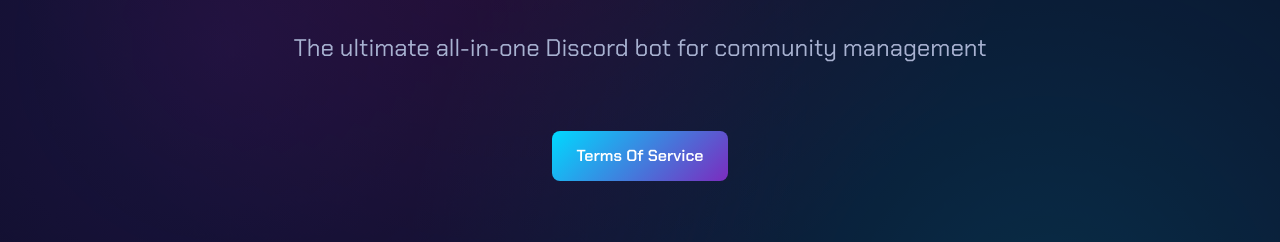
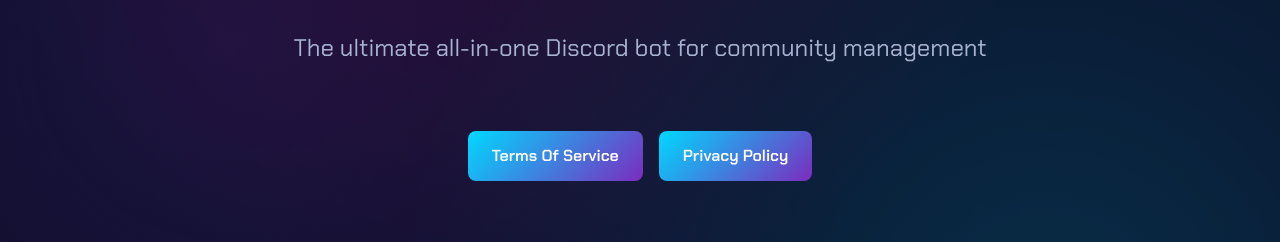
Before and after one commit to hsdsahf-ai/VCeaca, a website: page index.html in a window 1280 px wide. Shown: the part 343-585 px from the top of the page. Drawn offline with Linux system fonts and the light colour scheme.

Commit message:
Update index.html

```diff
--- a/index.html
+++ b/index.html
@@ -580,11 +580,10 @@
             <h1 class="hero-title">JandroCore</h1>
 <p class="hero-subtitle">The ultimate all-in-one Discord bot for community management</p>
 
-<!-- Add your button here -->
-<a href="https://jandrocore.netlify.app" class="login-btn" style="margin-top: 1rem;">
-    Terms Of Service
-
-</a>
+<div style="display: flex; gap: 16px; justify-content: center; margin-top: 1rem;">
+    <a href="jandrocore.netlify.app" class="login-btn">Terms Of Service</a>
+    <a href="jandrocorepol.netlify.app" class="login-btn">Privacy Policy</a>
+</div>
 
             <div class="features-grid">
                 <div class="feature-card">
```
